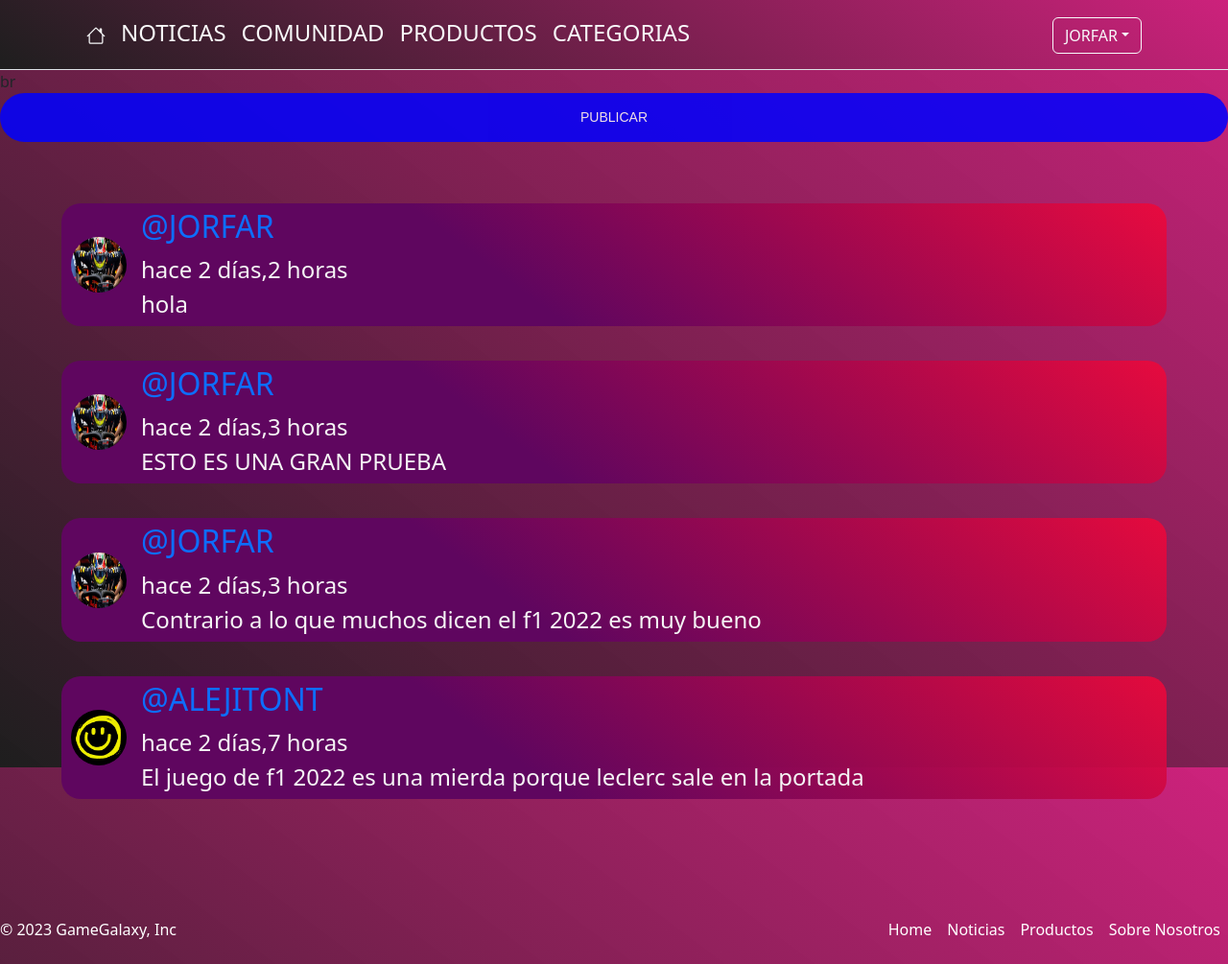
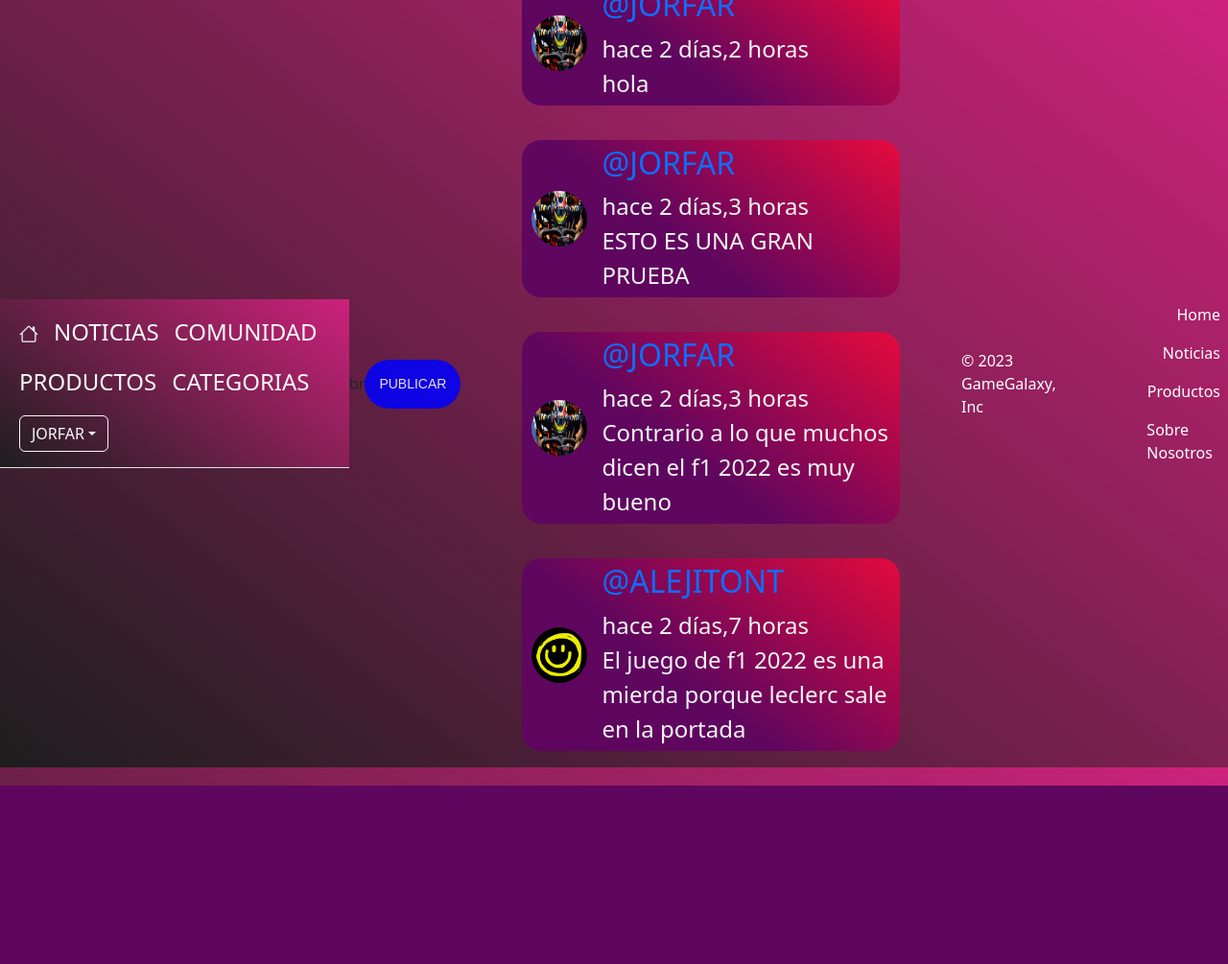
Before and after one commit to leclercxswift/software2, a Django app: page /comunidad in a window 1280 px wide. Shown: the whole page at 96% size. After the commit the page ends 819 px from the top, so only its background shows below. Run offline with Django 4.2, Linux system fonts and the light colour scheme; a user stored in the database is signed in; data comes from the database, SQL or seed files in the repository.

Commit message:
Update comunidad.html

```diff
--- a/juegos/templates/comunidad.html
+++ b/juegos/templates/comunidad.html
@@ -9,11 +9,16 @@
     <link href="https://cdn.jsdelivr.net/npm/bootstrap@5.3.0-alpha3/dist/css/bootstrap.min.css" rel="stylesheet"
     integrity="sha384-KK94CHFLLe+nY2dmCWGMq91rCGa5gtU4mk92HdvYe+M/SXH301p5ILy+dN9+nJOZ" crossorigin="anonymous">
    <style>
-    body{
-background: linear-gradient(217deg, rgba(200,10,110,0.9), rgba(30,30,30,1));
-    height: 100%;
+  body {
+  background: linear-gradient(217deg, rgba(200, 10, 110, 0.9), rgba(30, 30, 30, 1));
+  height: 100vh;
+  margin: 0;
+  padding: 0;
+  display: flex;
+  align-items: center;
+  justify-content: center;
+}
 
-    }
 
 .contenedor{
 
```
